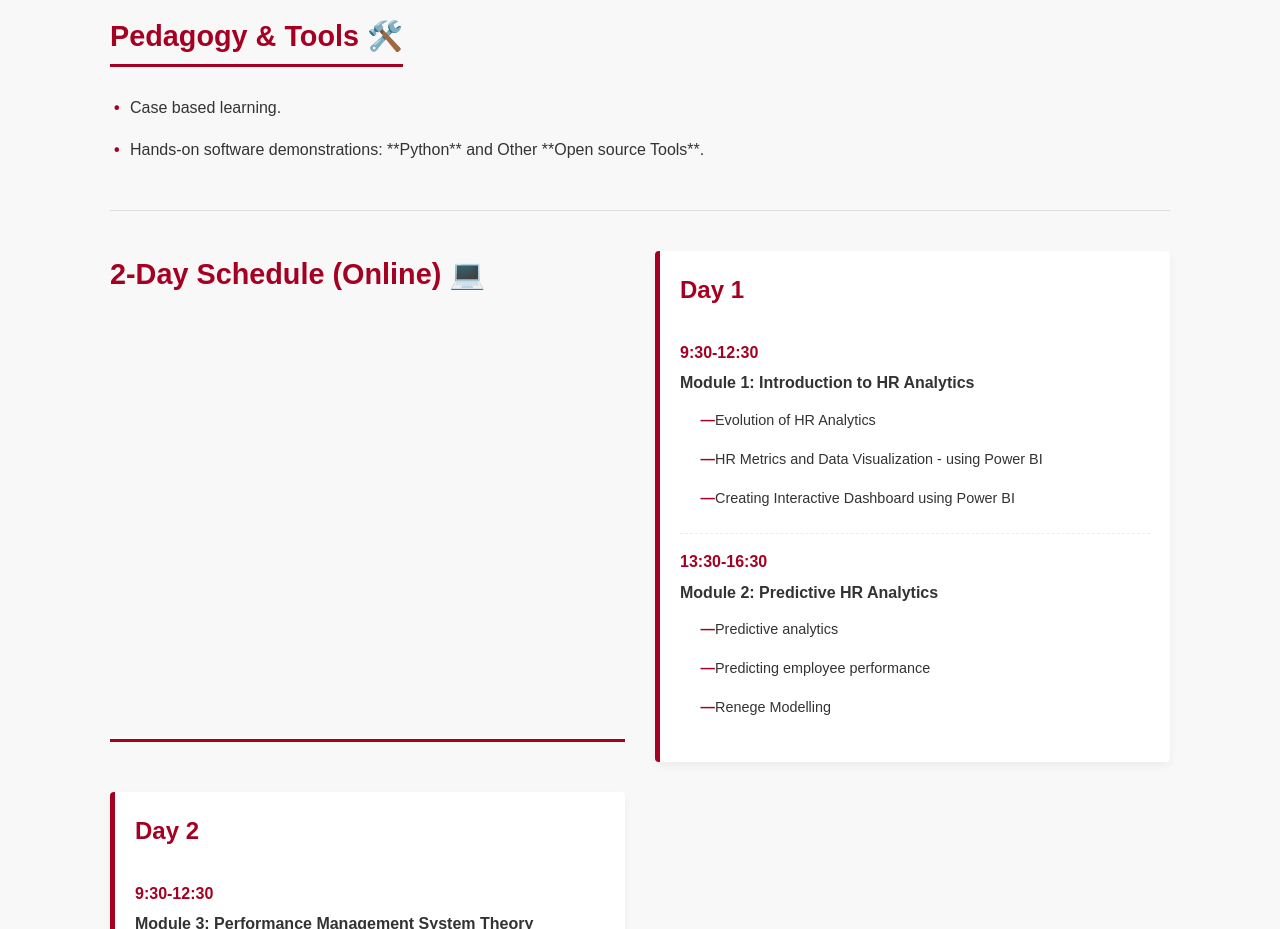
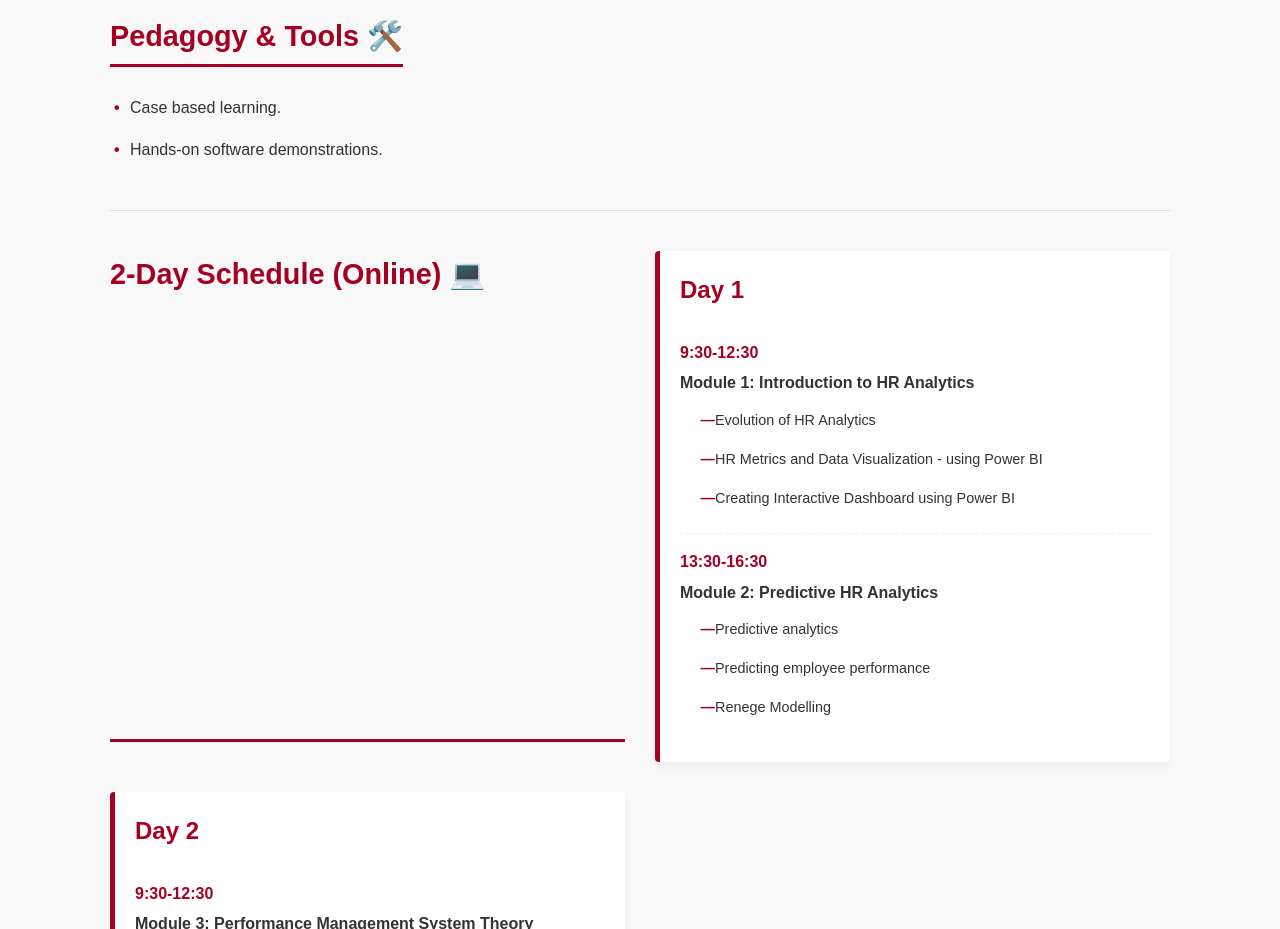
Before and after one commit to drnikhiljon/brochures_mdp, a plain HTML site: page index.html in a window 1280 px wide. Shown: the part 1440-2369 px from the top of the page. Drawn offline with Linux system fonts and the light colour scheme.

Commit message:
Update index.html

```diff
--- a/index.html
+++ b/index.html
@@ -66,7 +66,7 @@
             <h3>Pedagogy & Tools 🛠️</h3>
             <ul>
                 <li>Case based learning.</li>
-                <li>Hands-on software demonstrations: **Python** and Other **Open source Tools**.</li>
+                <li>Hands-on software demonstrations.</li>
             </ul>
         </section>
 
```
